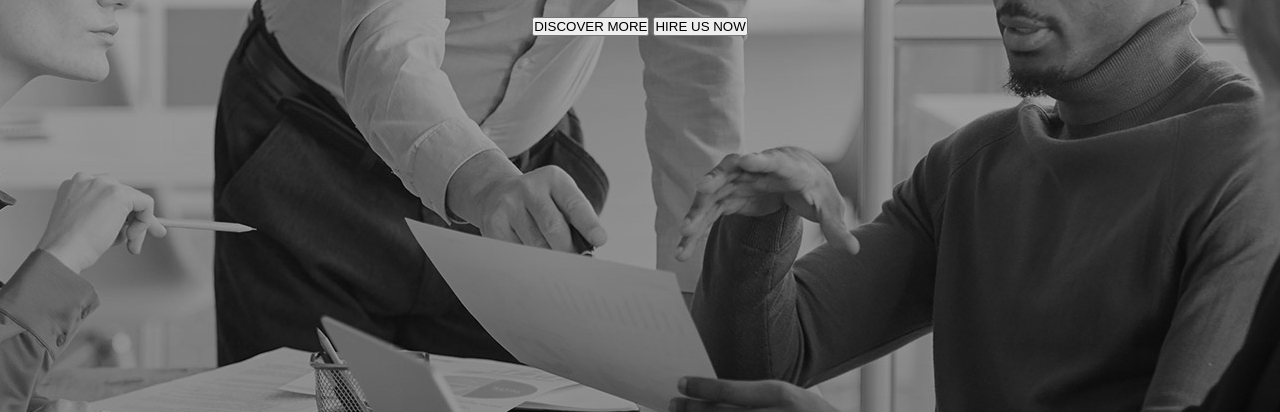
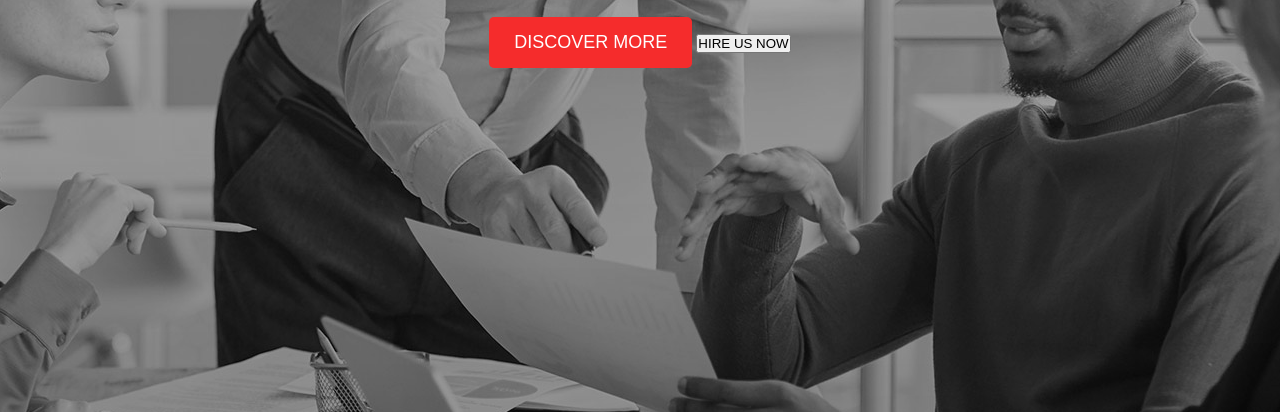
Before and after one commit to uh-shuvo/Digital-Agency, a plain HTML site: page index.html in a window 1280 px wide. Shown: the part 472-884 px from the top of the page. Drawn offline with Linux system fonts and the light colour scheme.

Commit message:
css button added

```diff
--- a/style.css
+++ b/style.css
@@ -75,4 +75,12 @@
     margin-bottom: 20px;
 }
 
-.btn-more {}
+.btn-more {
+    padding: 15px 25px;
+    font-size: 18px;
+    font-weight: 400;
+    background-color: #f52c2c;
+    color: white;
+    border-radius: 5px;
+    border: none;
+}
```
